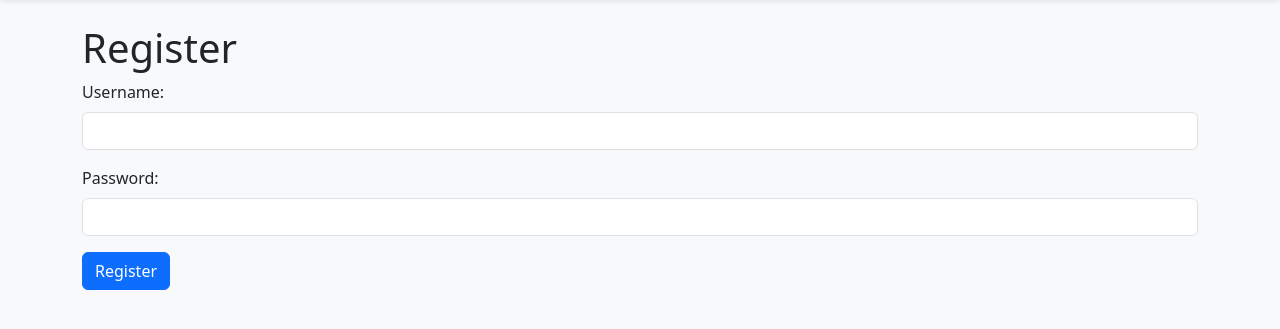
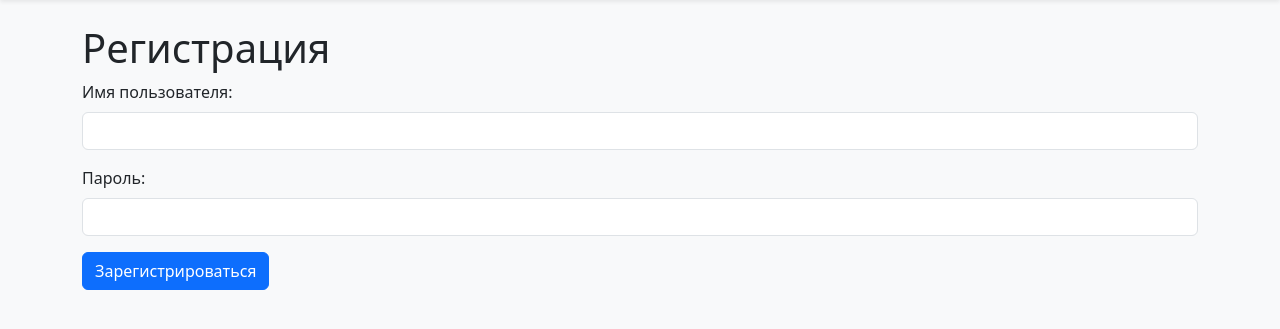
Before and after one commit to Dina-45/todo_app, a Flask app: page /register in a window 1280 px wide. Shown: the part 56-385 px from the top of the page. Run offline with Flask 3, Linux system fonts and the light colour scheme.

Commit message:
register.html

```diff
--- a/app/templates/register.html
+++ b/app/templates/register.html
@@ -1,16 +1,18 @@
 {% extends 'base.html' %}
-
 {% block content %}
-    <h1>Register</h1>
+    <div class="form-container">
+        <h1>Регистрация</h1>
         <form method="POST">
+            <input type="hidden" name="csrf_token" value="{{ csrf_token }}">  <!-- Добавляем CSRF-токен -->
             <div class="mb-3">
-            <label class="form-label">Username:</label>
+                <label class="form-label">Имя пользователя:</label>
                 <input type="text" name="username" class="form-control" required>
             </div>
             <div class="mb-3">
-            <label class="form-label">Password:</label>
+                <label class="form-label">Пароль:</label>
                 <input type="password" name="password" class="form-control" required>
             </div>
-        <button type="submit" class="btn btn-primary">Register</button>
+            <button type="submit" class="btn btn-primary">Зарегистрироваться</button>
         </form>
+    </div>
 {% endblock %}
```
Lines whose indentation alone changed are shown as unchanged.
